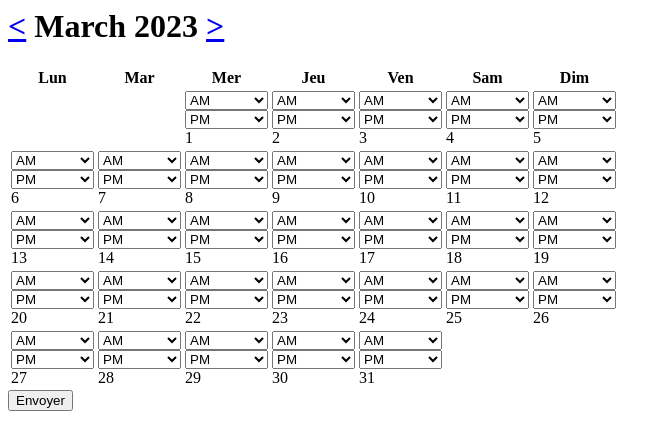
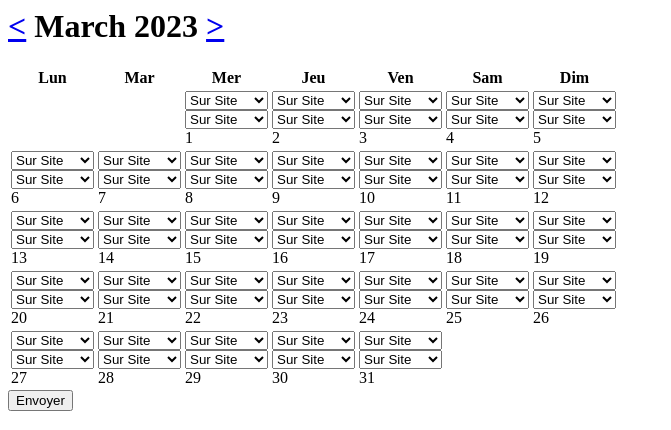
Before and after one commit to LafosseMathilde/Infinity, a PHP site: page /testmathilde.php in a window 1280 px wide. Shown: the top 430 px of the page, without its empty margins (0-671 px from the left). Run offline with PHP 8.4, Linux system fonts and the light colour scheme.

Commit message:
Update testmathilde.php

```diff
--- a/testmathilde.php
+++ b/testmathilde.php
@@ -45,7 +45,7 @@ for ($week = 1; $week <= ceil(($numDays + $firstDay - 1) / 7); $week++) {
         if ($numDay >= 1 && $numDay <= $numDays) {
             echo '<td>';
 echo '<select name="data[' . $year . '-' . $month . '-' . $numDay . '_matin]">';
-echo '<option value="" disabled selected>AM</option>';
+echo '<option value="" disabled selected>Sur Site</option>';
 echo '<option value="Conges">Conges</option>';
 echo '<option value="Maladie">Maladie</option>';
 echo '<option value="Teletravail">Teletravail</option>';
@@ -55,7 +55,7 @@ echo '<option value="SurSite">Sur Site</option>';
 echo '</select>';
 echo '<br>';
 echo '<select name="data[' . $year . '-' . $month . '-' . $numDay . '_apresmidi]">';
-echo '<option value="" disabled selected>PM</option>';
+echo '<option value="" disabled selected>Sur Site</option>';
 echo '<option value="Conges">Conges</option>';
 echo '<option value="Maladie">Maladie</option>';
 echo '<option value="Teletravail">Teletravail</option>';
```
